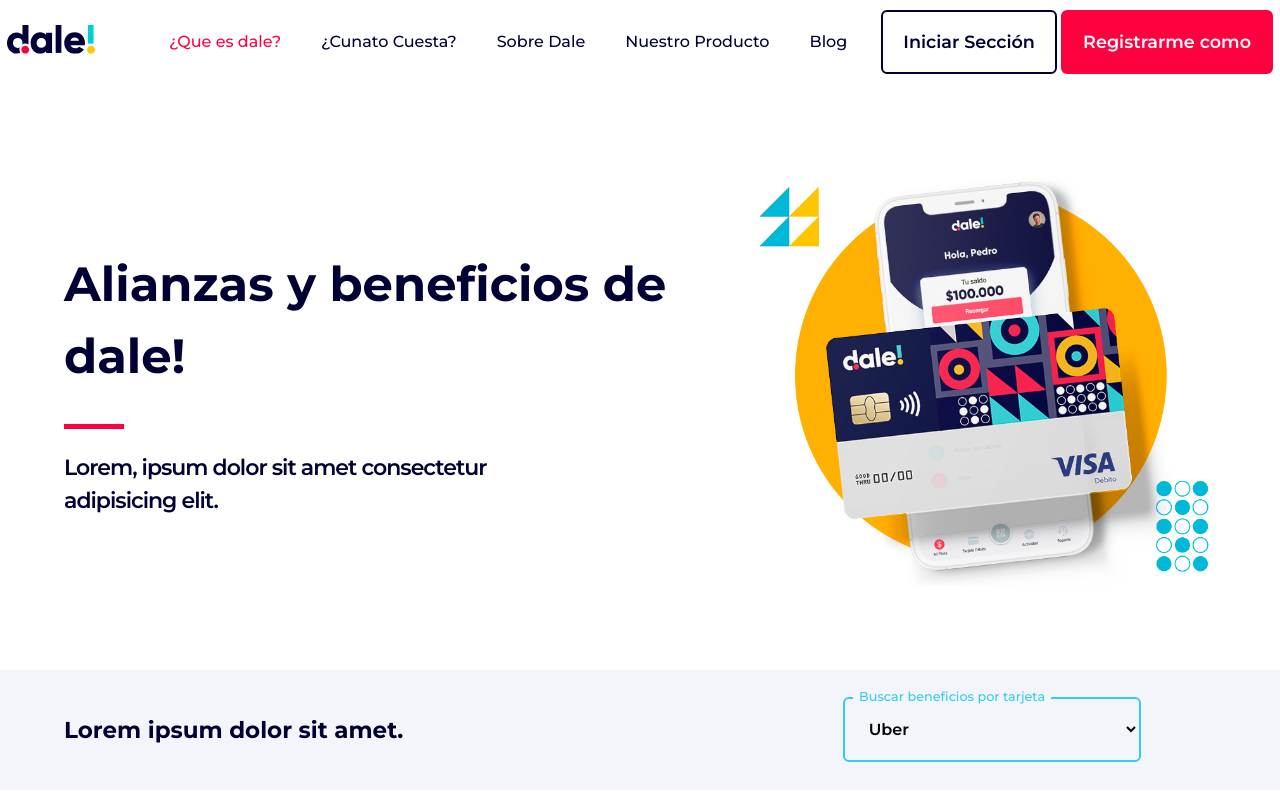
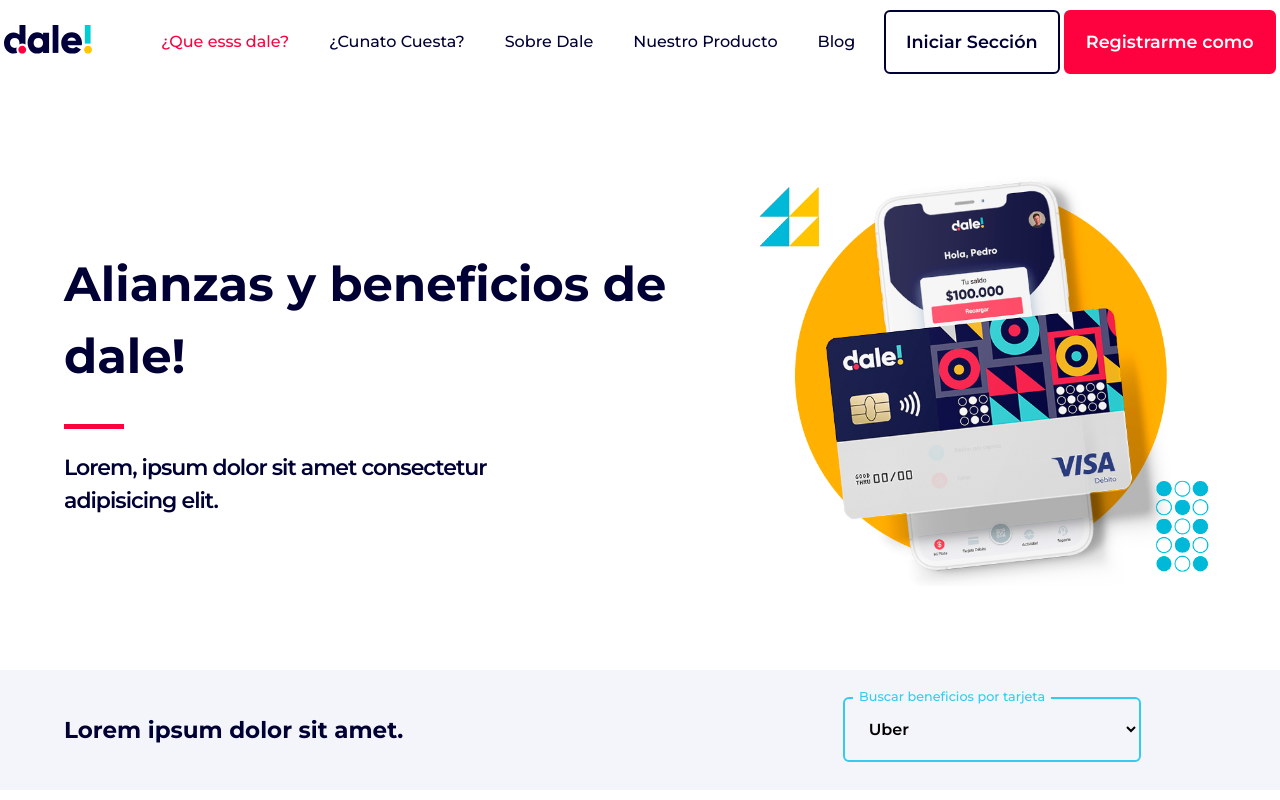
Before and after one commit to portafolio-yormi/dale, a plain HTML site: page index.html in a window 1280 px wide. Shown: the top 800 px of the page. Drawn offline with Linux system fonts and the light colour scheme; files whose address does not match are found by name.

Commit message:
:white_check_mark: Update Menu

```diff
--- a/index.html
+++ b/index.html
@@ -16,7 +16,7 @@
             </a>
             <ul class="nav_menu">
                 <li class="nav_menu-item">
-                    <a href="#" class="l-active">¿Que es dale?</a>
+                    <a href="#" class="l-active">¿Que esss dale?</a>
                 </li>
                 <li class="nav_menu-item">
                     <a href="#">¿Cunato Cuesta?</a>
```
